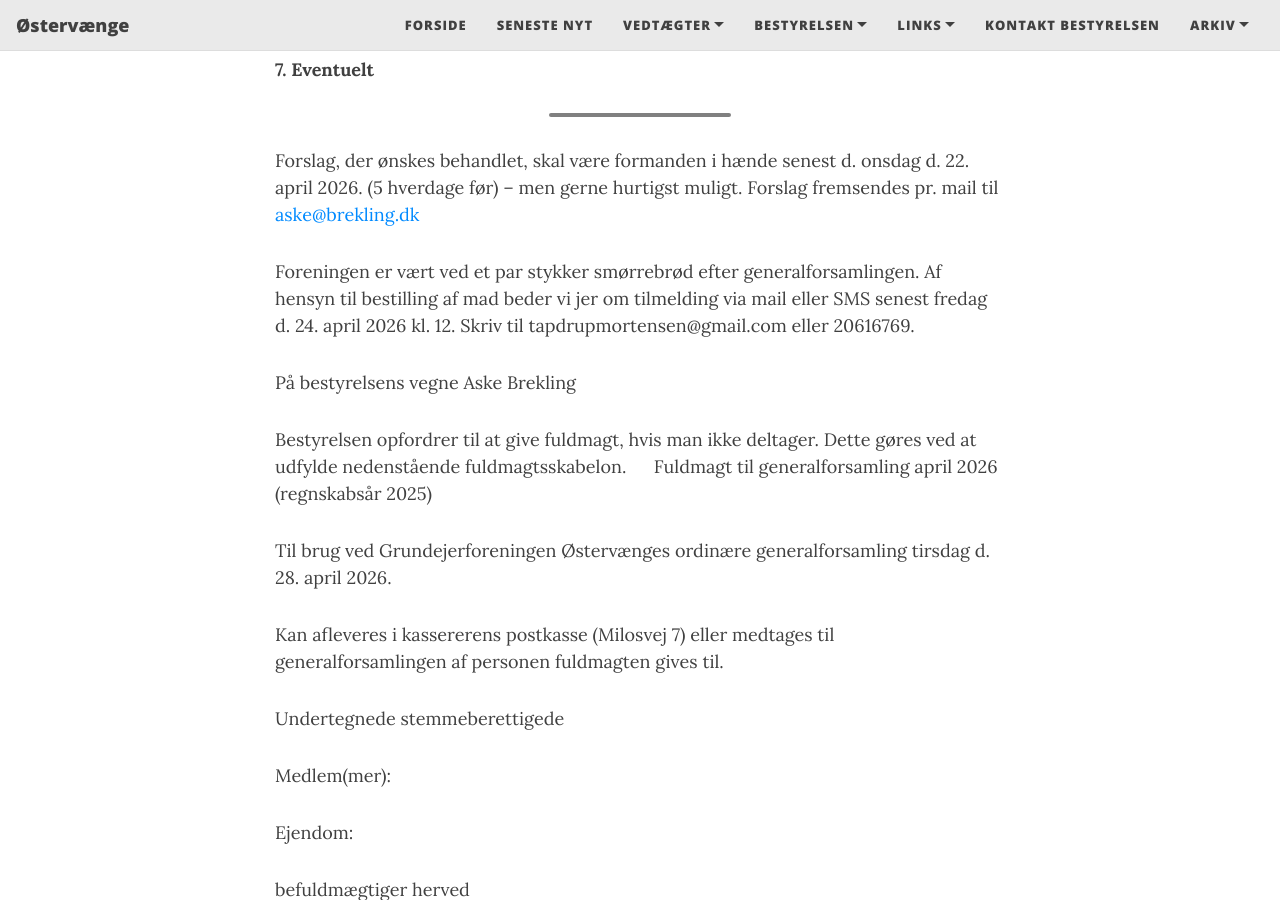
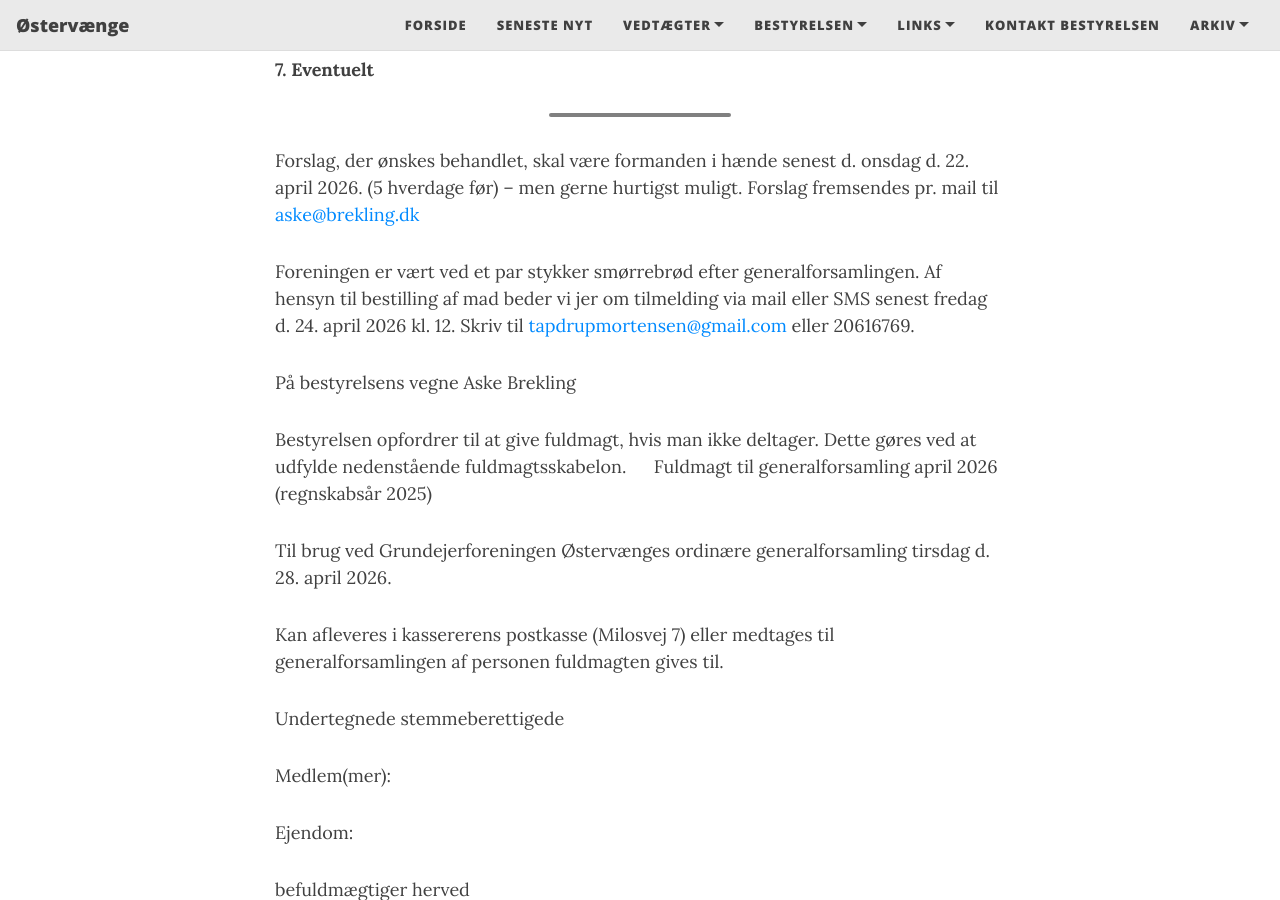
Before and after one commit to mex/oestervaenge.dk, a Jekyll site: the page built from _posts/2026-04-28-IndkaldelseGF26.md, in a window 1280 px wide and 900 px high, scrolled down 1028 px. Built offline with Jekyll 4.4.1, drawn with Linux system fonts in a browser that asks for light colours; some of the changed lines change nothing that is shown.

Commit message:
Update email link for registration in meeting notice

```diff
--- a/_posts/2026-04-28-IndkaldelseGF26.md
+++ b/_posts/2026-04-28-IndkaldelseGF26.md
@@ -35,7 +35,7 @@ a. Henrik Larsen
 ----------------------------------------------------------------------------------------------------------
 Forslag, der ønskes behandlet, skal være formanden i hænde senest d. onsdag d. 22. april 2026. (5 hverdage før) – men gerne hurtigst muligt. Forslag fremsendes pr. mail til [aske@brekling.dk](mailto:aske@brekling.dk)
 
-Foreningen er vært ved et par stykker smørrebrød efter generalforsamlingen. Af hensyn til bestilling af mad beder vi jer om tilmelding via mail eller SMS senest fredag d. 24. april 2026 kl. 12. Skriv til tapdrupmortensen@gmail.com eller 20616769.
+Foreningen er vært ved et par stykker smørrebrød efter generalforsamlingen. Af hensyn til bestilling af mad beder vi jer om tilmelding via mail eller SMS senest fredag d. 24. april 2026 kl. 12. Skriv til [tapdrupmortensen@gmail.com](mailto:tapdrupmortensen@gmail.com) eller 20616769.
 
 På bestyrelsens vegne
 Aske Brekling
```
